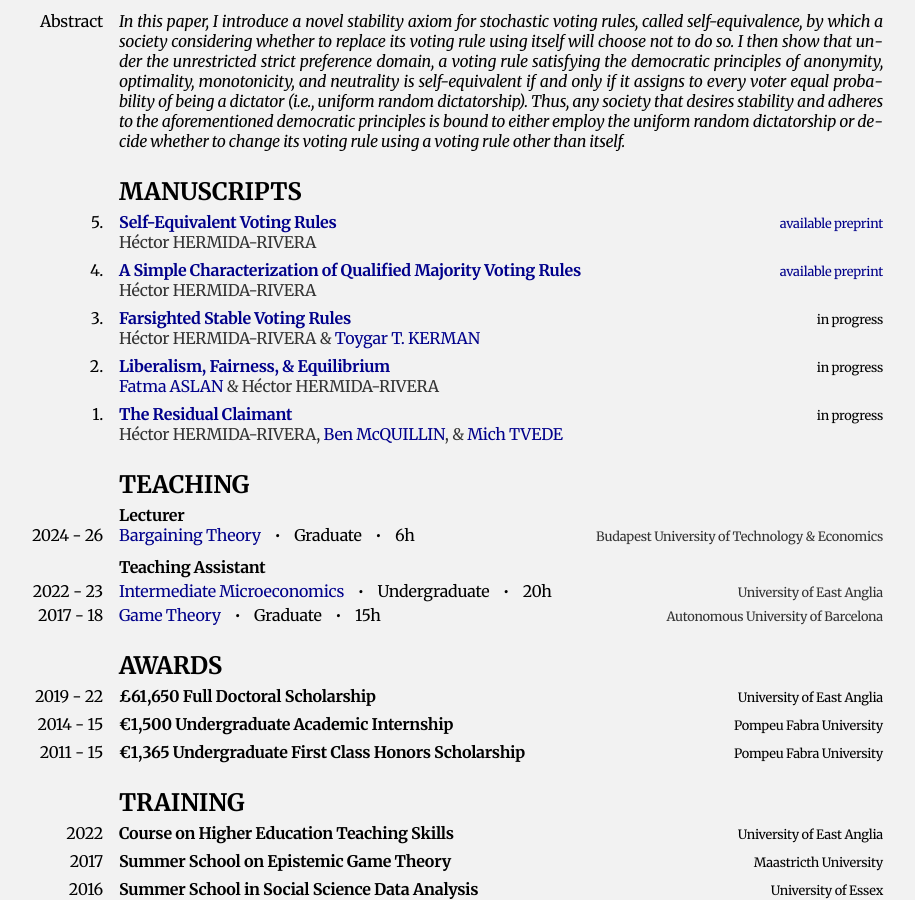
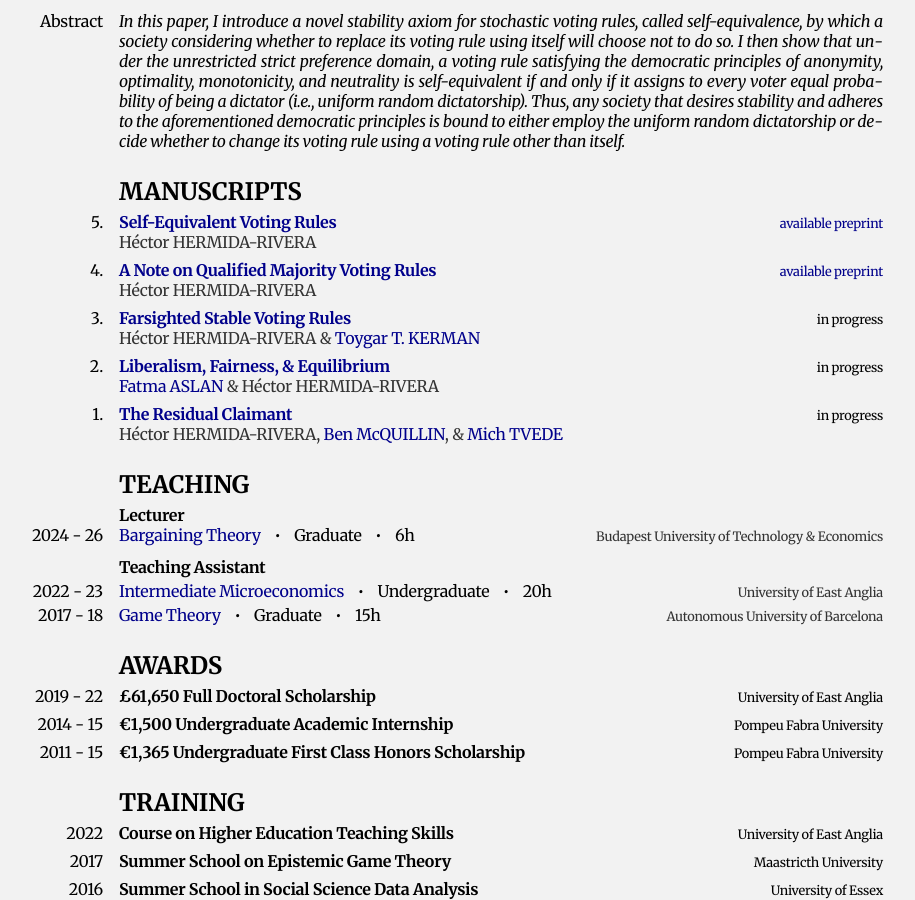
Before and after one commit to HectorHermidaRivera/hectorhermidarivera.github.io, a Jekyll site: the page built from index.md, in a window 1280 px wide and 900 px high, scrolled down 1227 px. Shown: the whole window, without its empty margins (197-1112 px from the left). Built offline with Jekyll 4.4.1, drawn with Linux system fonts in a browser that asks for light colours; a style sheet for code colours, icons or effects is not loaded.

Commit message:
Update index.md

```diff
--- a/index.md
+++ b/index.md
@@ -183,7 +183,7 @@ title: Home
     <div class="label">4.</div>
     <div class="value">
       <div class="top-row">
-        <span><a class="collapsible-link"><b>A Simple Characterization of Qualified Majority Voting Rules</b></a></span>
+        <span><a class="collapsible-link"><b>A Note on Qualified Majority Voting Rules</b></a></span>
         <span><a href="https://drive.google.com/file/d/1APJXUjZp2MAki84SF_XIIxDa6u23tPqE/view">available preprint</a></span>
       </div>
       <div class="second-row">
```
